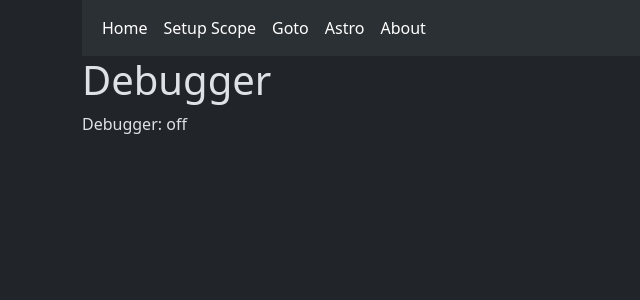
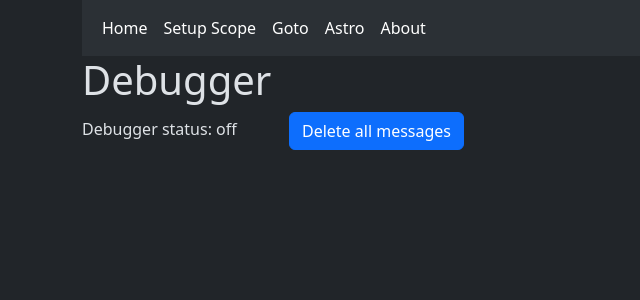
Before and after one commit to DwarfTelescopeUsers/dwarfii-stellarium-goto, a Next.js app: page /debug in a window 1280 px wide. Shown: the top 300 px of the page, without its empty margins (0-640 px from the left). Built offline with nearby package versions, Linux system fonts and the light colour scheme.

Commit message:
add ability to delete debug messages on debug page

```diff
--- a/src/db/db_utils.ts
+++ b/src/db/db_utils.ts
@@ -212,3 +212,7 @@ export function saveDebugMessagesDb(value: { [k: string]: any }): void {
     localStorage.setItem("debugMessages", JSON.stringify([value]));
   }
 }
+
+export function deleteDebugMessagesDb(): void {
+  localStorage.removeItem("debugMessages");
+}
--- a/src/pages/debug.tsx
+++ b/src/pages/debug.tsx
@@ -1,6 +1,8 @@
 import { useContext } from "react";
 import { ConnectionContext } from "@/stores/ConnectionContext";
 import { useLoadIntialValues } from "@/hooks/useLoadIntialValues";
+
+import { deleteDebugMessagesDb } from "@/db/db_utils";
 
 export default function DebugPage() {
   useLoadIntialValues();
@@ -8,10 +10,20 @@ export default function DebugPage() {
 
   let messages = connectionCtx.logger;
 
+  function deleteHandler() {
+    connectionCtx.setLogger(undefined);
+    deleteDebugMessagesDb();
+  }
+
   return (
     <div>
       <h1>Debugger</h1>
-      <p>Debugger: {connectionCtx.debug ? "on" : "off"}</p>
+      <div>
+        Debugger status: {connectionCtx.debug ? "on" : "off"}{" "}
+        <button className="btn btn-primary ms-5" onClick={deleteHandler}>
+          Delete all messages
+        </button>
+      </div>
       {messages &&
         messages.map((m, i) => (
           <div key={i}>
```
